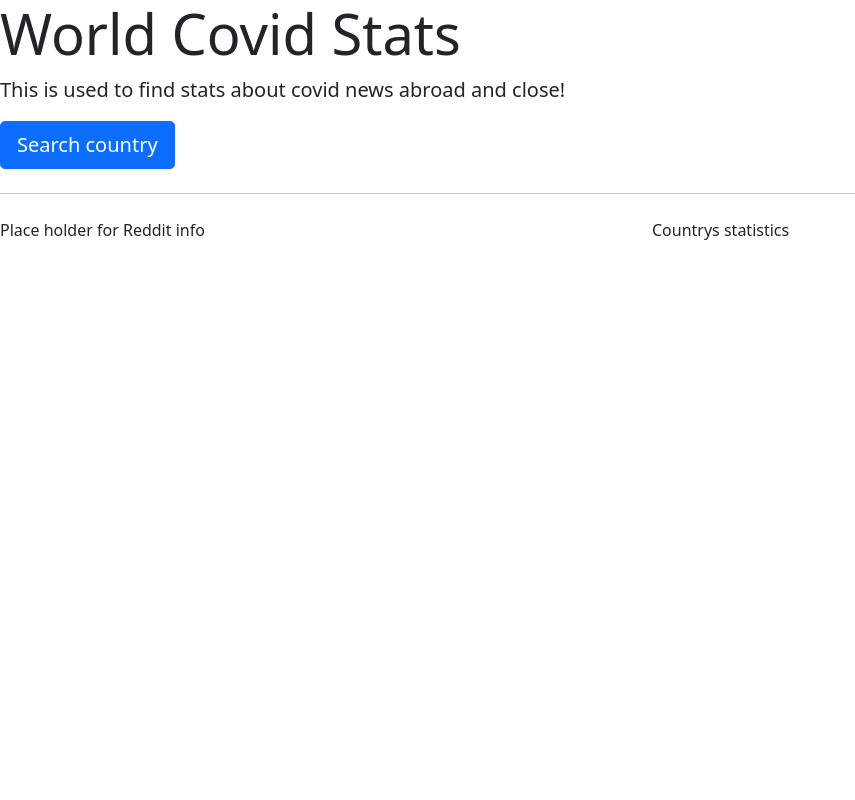
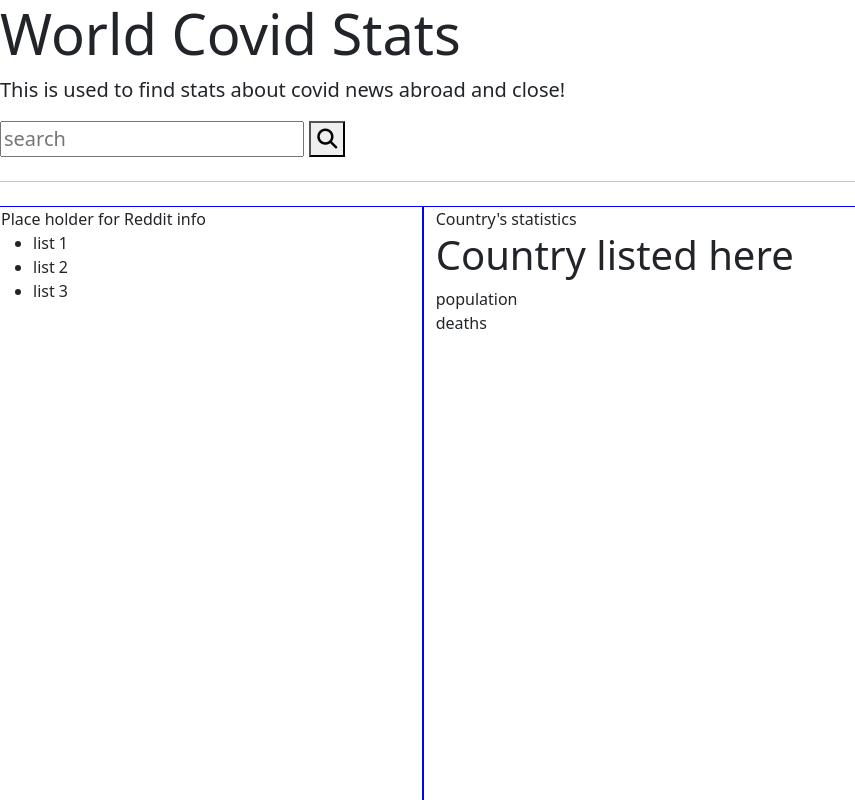
Before and after one commit to Eaponte24/Covid-Tracker, a plain HTML site: page index.html in a window 1280 px wide. Shown: the top 800 px of the page, without its empty margins (0-855 px from the left). Drawn offline with nearby package versions, Linux system fonts and the light colour scheme; no server answers.

Commit message:
style css and search bar in html

```diff
--- a/assets/style.css
+++ b/assets/style.css
@@ -1,6 +1,8 @@
-.column {
+.col-4,
+.col-8 {
     float: left;
-    width: 50%;
+    border: 1px solid blue;
+    height:100vh;
   }
 
   /* Clear floats after the columns */
--- a/index.html
+++ b/index.html
@@ -1,31 +1,48 @@
 <!DOCTYPE html>
 <html lang="en">
+
 <head>
   <meta charset="UTF-8">
   <meta http-equiv="X-UA-Compatible" content="IE=edge">
   <meta name="viewport" content="width=device-width, initial-scale=1.0">
-    <link href="https://cdn.jsdelivr.net/npm/bootstrap@5.0.2/dist/css/bootstrap.min.css" rel="stylesheet" integrity="sha384-EVSTQN3/azprG1Anm3QDgpJLIm9Nao0Yz1ztcQTwFspd3yD65VohhpuuCOmLASjC" crossorigin="anonymous">
+  <script src="https://kit.fontawesome.com/101dd868e0.js" crossorigin="anonymous"></script>
+  <link href="https://cdn.jsdelivr.net/npm/bootstrap@5.0.2/dist/css/bootstrap.min.css" rel="stylesheet"
+    integrity="sha384-EVSTQN3/azprG1Anm3QDgpJLIm9Nao0Yz1ztcQTwFspd3yD65VohhpuuCOmLASjC" crossorigin="anonymous">
   <link rel="reset" href="./assets/reset.css">
   <link rel="stylesheet" href="./assets/style.css">
   <title>Covid Tracker</title>
 </head>
+
 <body>
   <div class="jumbotron">
     <h1 class="display-4">World Covid Stats</h1>
     <p class="lead">This is used to find stats about covid news abroad and close!</p>
     <p class="lead">
-          <a class="btn btn-primary btn-lg" href="#" role="button">Search country</a>
+      <input type="text" class="search-bar" placeholder="search">
+      <button><i class="fa-sharp fa-solid fa-magnifying-glass"></i></button>
       <hr class="my-4">
     </p>
   </div>
 
   <div class="row">
-        <div class="column">Place holder for Reddit info</div>
-        <div class="column">Countrys statistics</div>
+    <div class="col-4">Place holder for Reddit info
+      <ul>
+        <li>list 1</li>
+        <li>list 2</li>
+        <li>list 3</li>
+      </ul>
+    </div>
+
+    <div class="col-8">Country's statistics
+      <h1> Country listed here </h1>
+      <div>population</div>
+      <div>deaths</div>
+    </div>
   </div>
 
   <script src="https://code.jquery.com/jquery-3.5.1.min.js"></script>
   <script src="./assets/script.js"></script>
 
 </body>
+
 </html>
```
Lines whose indentation alone changed are shown as unchanged.
